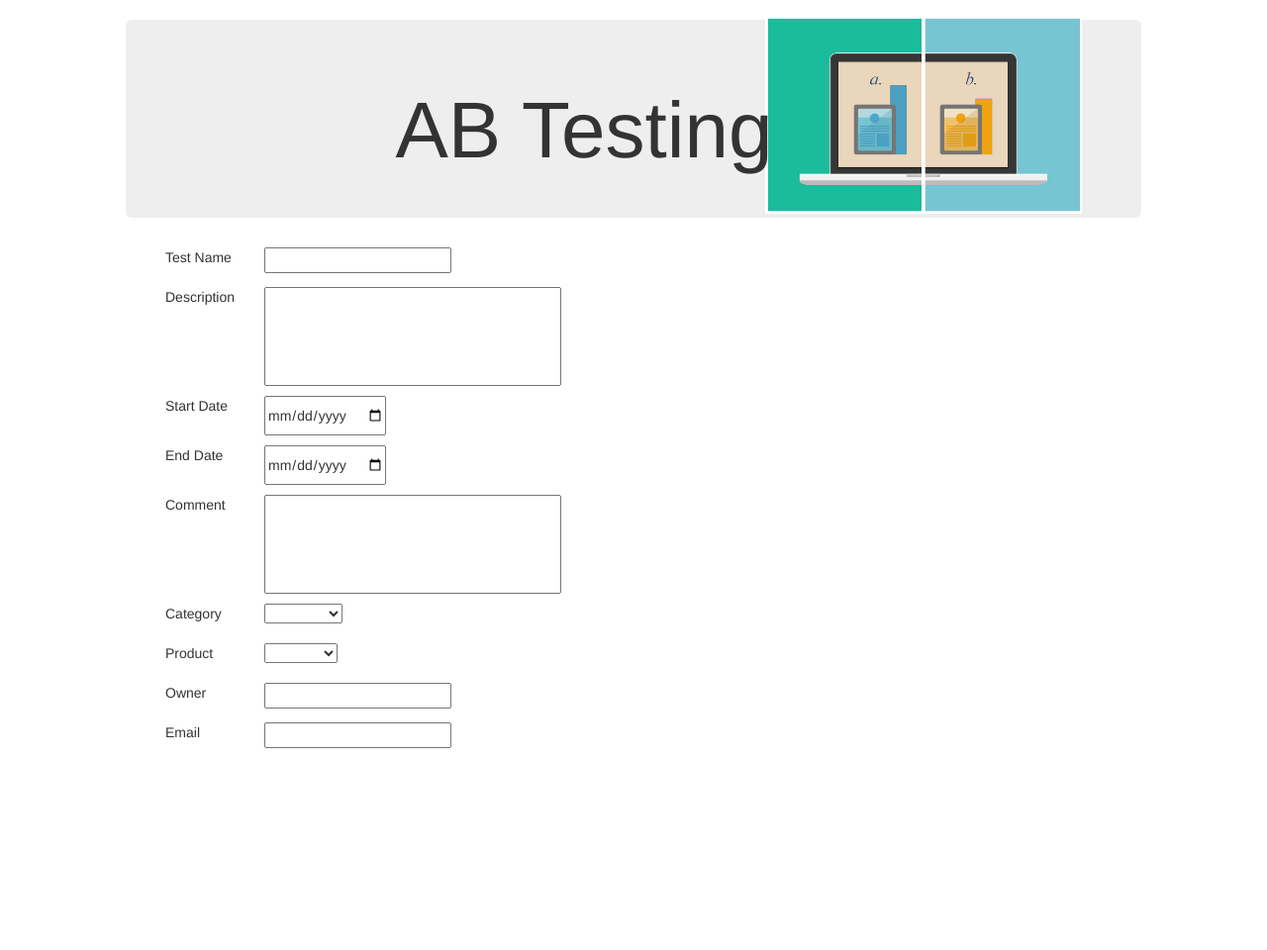
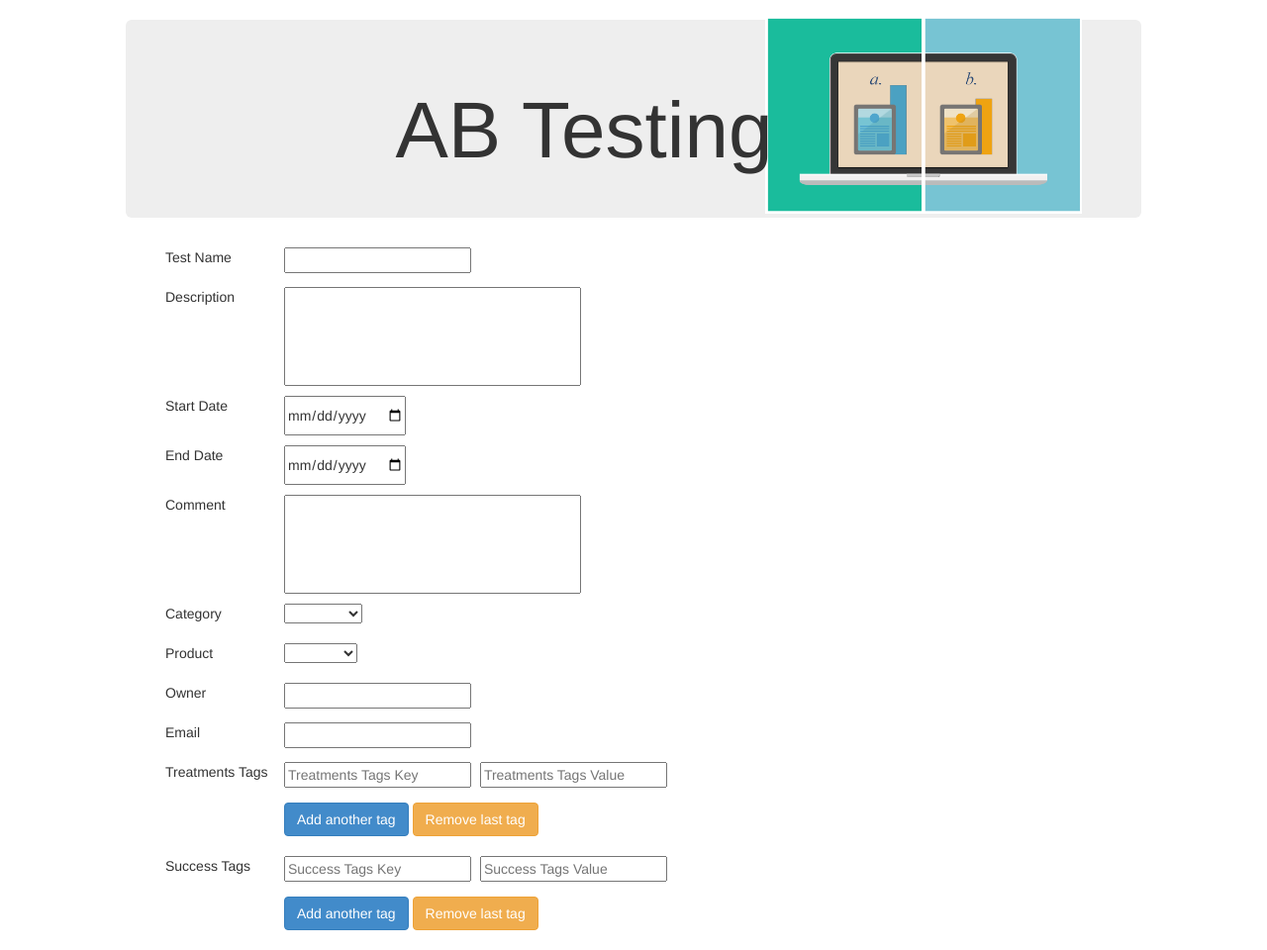
Before and after one commit to theluxury/ab_test, a website: page app/index.html in a window 1280 px wide. Shown: the whole page at 99% size. Before the commit the page ends 800 px from the top, so only its background shows below. Drawn offline with nearby package versions, Linux system fonts and the light colour scheme.

Commit message:
Added ability to add multiple treatment/success tags

```diff
--- a/app/css/app.css
+++ b/app/css/app.css
@@ -10,8 +10,17 @@ div.input-field {
     float:left;
 }
 
+div.treatment-buttons {
+    float:left;
+    margin:10px 0px;
+}
+
+input.treatment-fields {
+    margin:0px 5px 5px 0px;
+}
+
 p.input-desc {
-    width:100px;
+    width:120px;
     float:left;
     text-align:left;
 }
--- a/app/index.html
+++ b/app/index.html
@@ -27,7 +27,17 @@
 	    <div class="input-field" ng-if="field.type == 'block'">
 	      <input style="width:300px; height:100px" type="text" ng-model="field.value">
 	    </div>
-	    <div class="input-field" ng-if="field.type != 'select' && field.type != 'block'">
+	    <div class="input-field" ng-if="field.type == 'object'">
+	      <div ng-repeat="tag in field.tags">
+		<input class="treatment-fields" type="text" ng-model="tag.key" placeholder="{{field.key}} Key">
+		<input class="treatment-fields" type="text" ng-model="tag.value" placeholder="{{field.key}} Value">
+	      </div>
+	      <div class="treatment-buttons">
+		<button class="btn btn-primary" ng-click="addNewTag(field.key)">Add another tag</button>
+		<button class="btn btn-warning" ng-click="removeLastTag(field.key)">Remove last tag</button>
+	      </div>
+	    </div>
+	    <div class="input-field" ng-if="field.type != 'select' && field.type != 'block' && field.type != 'object'">
 	      <input type="{{field.type}}" ng-model="field.value">
 	    </div>
 	  </div> <!-- end input-block -->
--- a/app/js/controllers.js
+++ b/app/js/controllers.js
@@ -12,6 +12,27 @@ abTestApp.controller('ABFieldsCtrl', function ($scope) {
 	{'key': 'Category', 'type': 'select', 'options': ['Frontend', 'Backend', 'Product', 'Design']},
 	{'key': 'Product', 'type': 'select', 'options': ['CRM', 'Inbox', 'IQCloud']},
 	{'key': 'Owner', 'type': 'text'},
-	{'key': 'Email', 'type': 'email'}
-    ]
+	{'key': 'Email', 'type': 'email'},
+	// TODO: is rules the right word here?
+	{'key': 'Treatments Tags', 'type': 'object', 'tags': [{}]},
+	{'key': 'Success Tags', 'type': 'object', 'tags': [{}]}
+    ];
+
+    $scope.addNewTag = function(key) {
+	var jsonObject = findObject(key);
+	jsonObject.tags.push({});
+    };
+    $scope.removeLastTag = function(key) {
+	var jsonObject = findObject(key);
+	jsonObject.tags.pop();
+    }
+
+    var findObject = function(key) {
+	var objectArray = $scope.fields.filter(function( obj ) {
+	    return obj.key == key;
+	});
+	return objectArray[0];
+    }
+
+
 });
```
